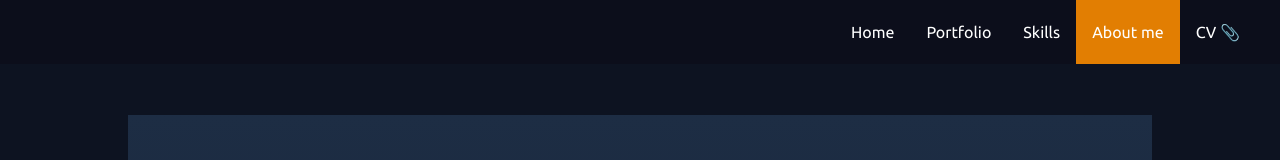
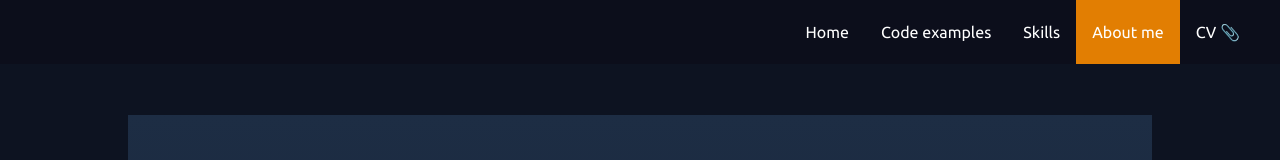
Before and after one commit to ikushlianski/ilya-online-nextjs, a Next.js app: page /about in a window 1280 px wide. Shown: the top 160 px of the page. Built offline with nearby package versions, Linux system fonts and the light colour scheme.

Commit message:
rename portfolio menu item

```diff
--- a/src/components/Layout/Header.js
+++ b/src/components/Layout/Header.js
@@ -16,7 +16,7 @@ export const Header = () => {
       <NavbarItem href="/works">
         <Link href="/works">
           <a className="NavbarItem__Link" href="/works">
-            Portfolio
+            Code examples
           </a>
         </Link>
       </NavbarItem>
```
